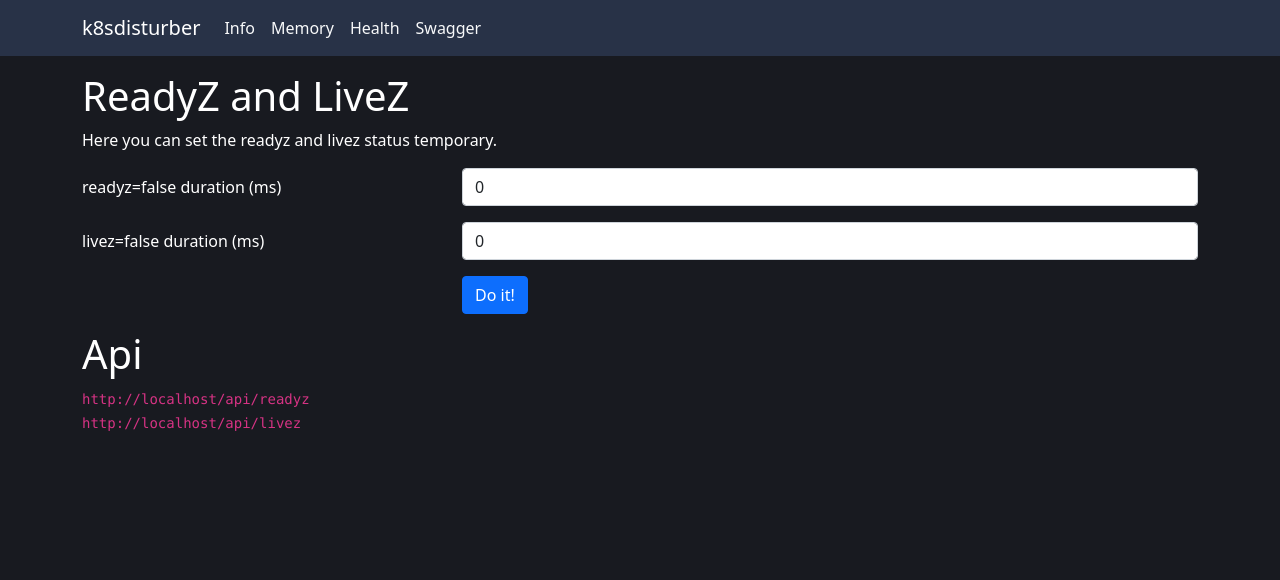
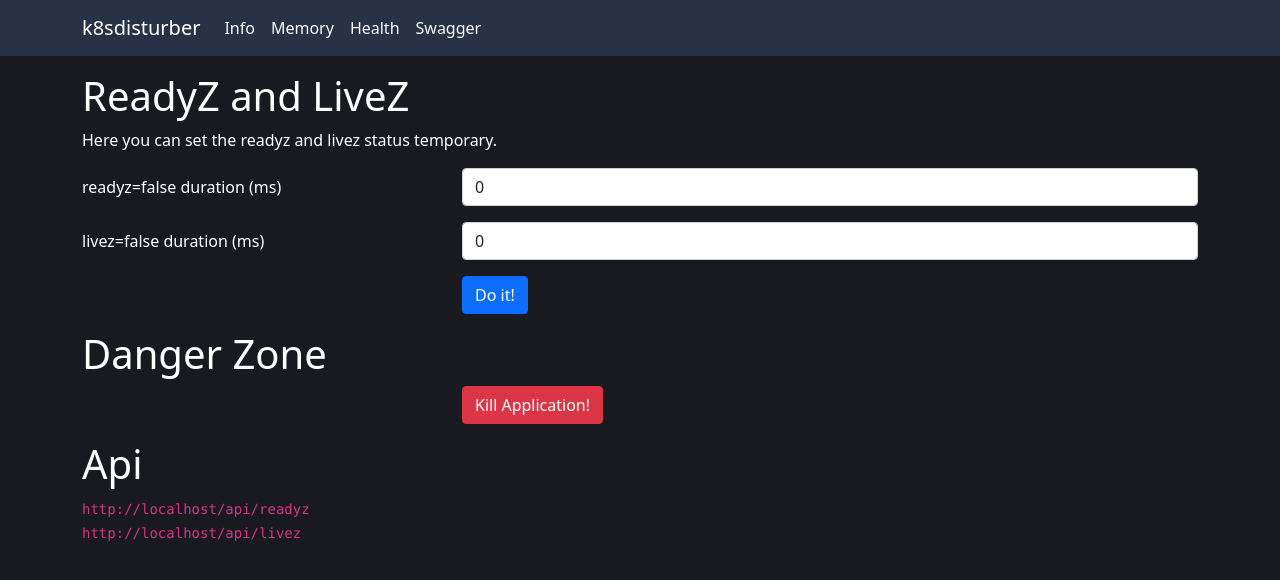
Before and after one commit to marklechtermann/k8sdisturber, a React (Create React App) app in the folder ClientApp/: page /health in a window 1280 px wide. Shown: the top 580 px of the page. Built offline with nearby package versions, Linux system fonts and the light colour scheme; no server answers.

Commit message:
Application kill supported

```diff
--- a/ClientApp/src/components/Health.js
+++ b/ClientApp/src/components/Health.js
@@ -28,6 +28,11 @@ export default function Health() {
     postTemporaryStatus();
   };
 
+  const handleSubmitDanger = (event) => {
+    event.preventDefault();
+    deleteApplication();
+  };
+
   const postTemporaryStatus = async () => {
     const response = await fetch("/api/temporarystatus", {
       method: "POST",
@@ -38,6 +43,13 @@ export default function Health() {
     });
     const data = await response.json();
     setTemporaryStatus(data);
+  };
+
+  const deleteApplication = async () => {
+    const response = await fetch("/api", {
+      method: "DELETE",
+    });
+    await response.json();
   };
 
   const fetchStatus = async () => {
@@ -105,6 +117,20 @@ export default function Health() {
           </Col>
         </Row>
       </Form>
+
+      <h1>Danger Zone</h1>
+      <Form onSubmit={handleSubmitDanger}>
+        <Row className="mb-3">
+          <Col sm={4}></Col>
+          <Col sm={8}>
+            {" "}
+            <Button type="submit" color="danger">
+              Kill Application!
+            </Button>
+          </Col>
+        </Row>
+      </Form>
+
       <h1>Api</h1>
       <div>
         <ApiResult link="/api/readyz" statusCode={readyzStatus}></ApiResult>
```
